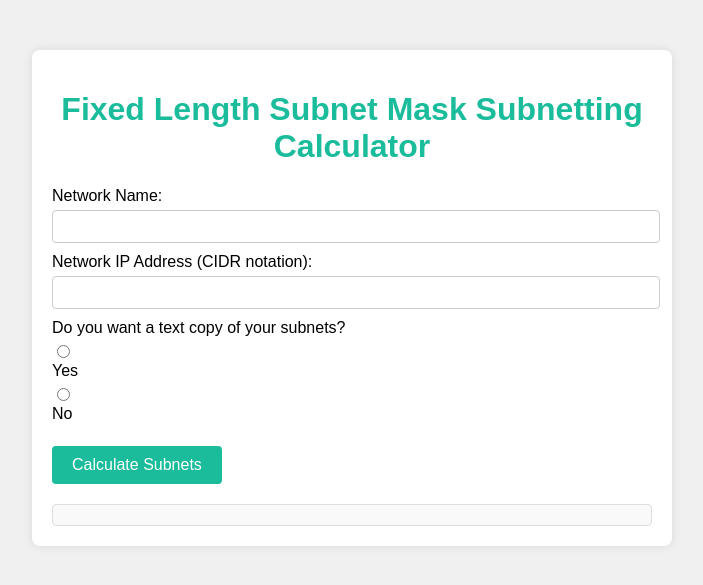
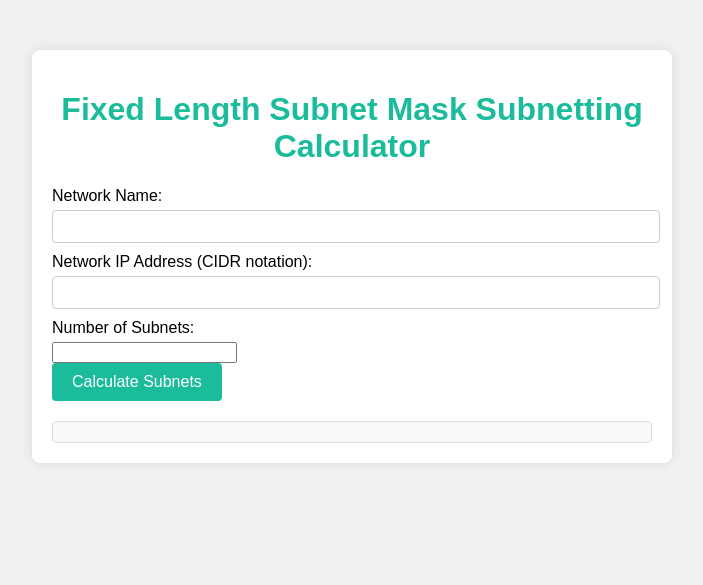
Before and after one commit to davidlunceford10/Subnet-Calculator-Website, a Flask app: page / in a window 1280 px wide. Shown: the top 585 px of the page, without its empty margins (288-991 px from the left). Run offline with Flask 3, Linux system fonts and the light colour scheme.

Commit message:
index.html and app.py functionality updates

```diff
--- a/app.py
+++ b/app.py
@@ -1,9 +1,11 @@
-from flask import Flask, request, jsonify, render_template
+from flask import Flask, render_template, request, jsonify
 import ipaddress
-import os
+import shutil
 import time
 
 app = Flask(__name__)
+
+# Initialize Colorama (optional for web app)
 
 @app.route('/')
 def index():
@@ -14,51 +16,53 @@ def calculate():
     try:
         network_name = request.form['networkName']
         CIDR_network_ip_address = request.form['networkIp']
-        text_file_yn = request.form['textFile']
+        subnet_count = int(request.form['subnetCount'])
 
-        # Validate CIDR format
-        try:
-            network = ipaddress.IPv4Network(CIDR_network_ip_address)
-        except ValueError:
-            return jsonify({'error': 'Invalid CIDR format'})
+        subnets = subnet_calculator(CIDR_network_ip_address, subnet_count)
 
-        # Perform subnet calculations based on user input
-        if text_file_yn == 'yes':
-            subnet_file_content = generate_subnet_text(network_name, CIDR_network_ip_address)
-        else:
-            subnet_file_content = generate_subnet_text(network_name, CIDR_network_ip_address, create_file=False)
+        result = format_subnets(network_name, subnets)
 
-        return jsonify({'result': subnet_file_content})
+        return jsonify({'result': result})
 
     except Exception as e:
         return jsonify({'error': str(e)})
 
+def subnet_calculator(CIDR_network_ip_address, subnet_count):
+    network = ipaddress.IPv4Network(CIDR_network_ip_address)
 
-def generate_subnet_text(network_name, CIDR_network_ip_address, create_file=True):
-    subnets = subnet_calculator(CIDR_network_ip_address)
-    subnet_file_content = f"Network Name: {network_name}\n"
-    subnet_file_content += f"Network IP Address: {CIDR_network_ip_address}\n\n"
+    network_portion_plus_subnet = network.prefixlen + (subnet_count - 1).bit_length()
 
-    for i, subnet in enumerate(subnets, start=1):
-        subnet_file_content += f"Subnet {i}:\n"
-        subnet_file_content += f"Network Address: {subnet.network_address}\n"
-        subnet_file_content += f"Broadcast Address: {subnet.broadcast_address}\n"
-        subnet_file_content += f"Range of Usable IP addresses: {list(subnet.hosts())[0]} to {list(subnet.hosts())[-1]}\n\n"
+    if network_portion_plus_subnet > 32:
+        raise ValueError(f"Cannot divide {network} into {subnet_count} subnets. The required prefix length {network_portion_plus_subnet} is too large.")
 
-    if create_file:
-        filename = f"{network_name}_{time.strftime('%Y_%m_%d_%H_%M')}.txt"
-        file_path = os.path.join(os.getcwd(), filename)
-        with open(file_path, 'w') as file:
-            file.write(subnet_file_content)
+    subnets = list(network.subnets(new_prefix=network_portion_plus_subnet))
 
-    return subnet_file_content
-
-
-def subnet_calculator(CIDR_network_ip_address):
-    network = ipaddress.IPv4Network(CIDR_network_ip_address)
-    subnets = list(network.subnets(new_prefix=network.prefixlen))
     return subnets
 
+def format_subnets(network_name, subnets):
+    output = []
 
-if __name__ == '__main__':
+    output.append(center_text(color_text('Fixed Length Subnet Mask Subnetting Calculator', Fore.GREEN)))
+    output.append(f'\nNetwork Name: {network_name}\n')
+
+    subnet_number = 0
+    for subnet in subnets:
+        subnet_number += 1
+        output.append(f'\nSubnet {subnet_number}:')
+        output.append(f'Network Address: {subnet.network_address}')
+        output.append(f'Broadcast Address: {subnet.broadcast_address}')
+        output.append(f'Range of Usable IP addresses: {list(subnet.hosts())[0]} to {list(subnet.hosts())[-1]}')
+
+    output_text = '\n'.join(output)
+    return output_text
+
+def color_text(text, color):
+    return f"{color}{text}{Style.RESET_ALL}"
+
+def center_text(text):
+    terminal_width = shutil.get_terminal_size().columns
+    centered_text = text.center(terminal_width)
+    return centered_text
+
+if __name__ == "__main__":
     app.run(debug=True)
--- a/templates/index.html
+++ b/templates/index.html
@@ -16,11 +16,8 @@
             <label for="networkIp">Network IP Address (CIDR notation):</label>
             <input type="text" id="networkIp" name="networkIp" pattern="\d{1,3}\.\d{1,3}\.\d{1,3}\.\d{1,3}/\d{1,2}" required>
             <br>
-            <label>Do you want a text copy of your subnets?</label>
-            <input type="radio" id="yes" name="textFile" value="yes" required>
-            <label for="yes">Yes</label>
-            <input type="radio" id="no" name="textFile" value="no">
-            <label for="no">No</label>
+            <label for="subnetCount">Number of Subnets:</label>
+            <input type="number" id="subnetCount" name="subnetCount" min="1" required>
             <br>
             <button type="submit">Calculate Subnets</button>
         </form>
```
